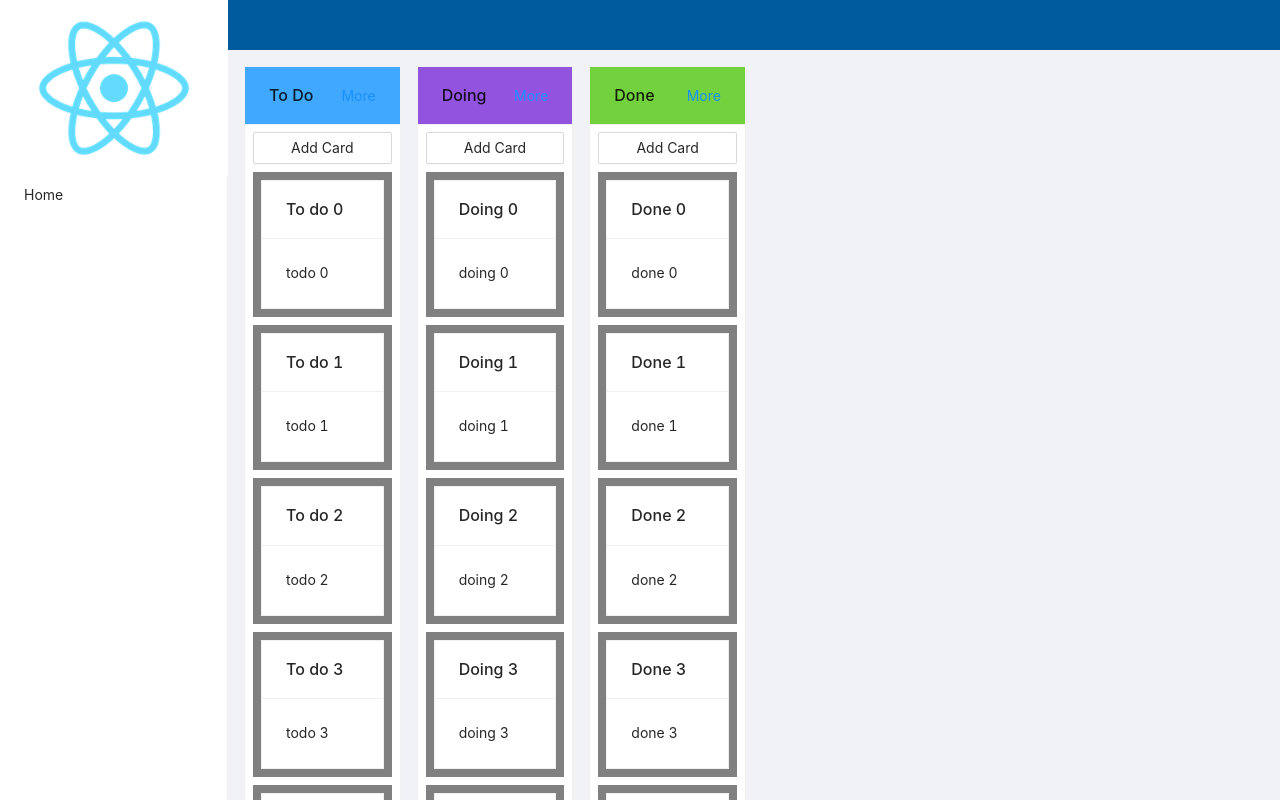
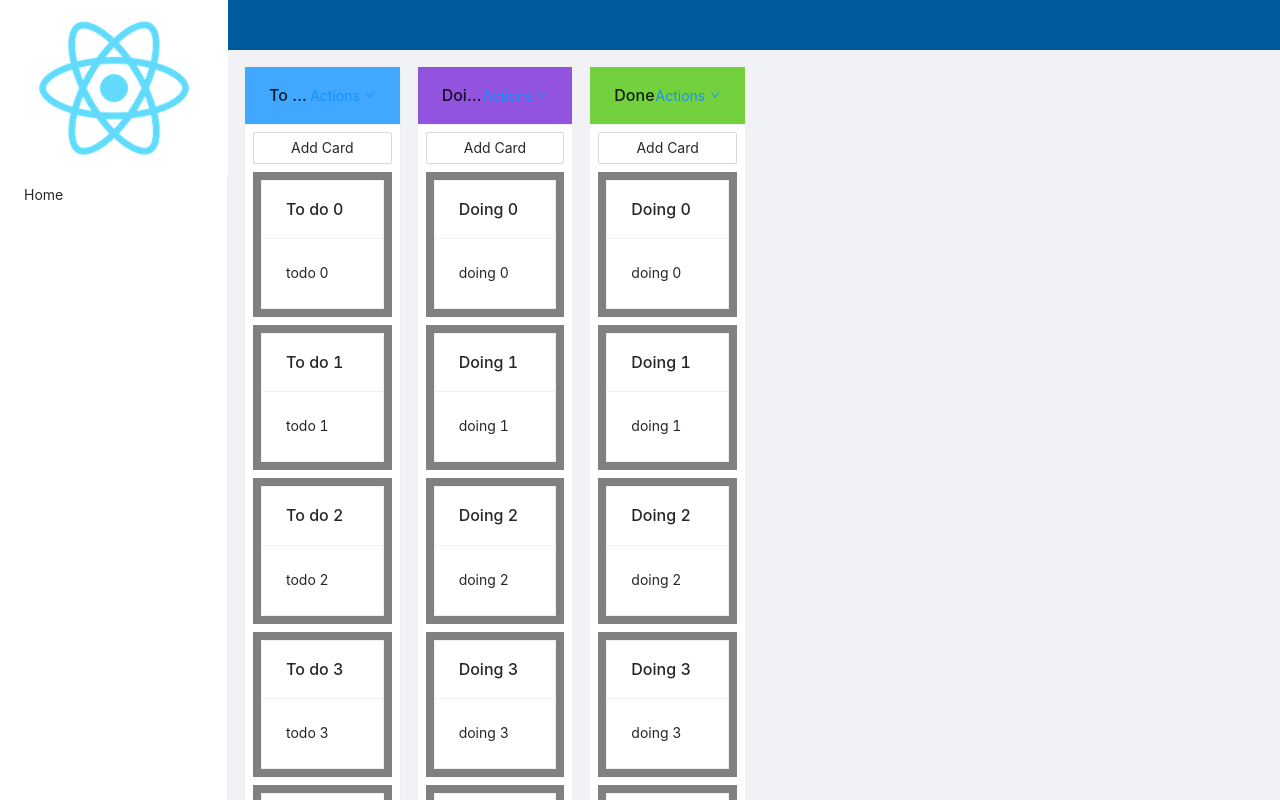
Before and after one commit to ADeepTech/React-KanbanBoard-DevOps, a React (Create React App) app in the folder Web/: page / in a window 1280 px wide. Shown: the top 800 px of the page. Built offline with nearby package versions, Linux system fonts and the light colour scheme.

Commit message:
Change to component

```diff
--- a/Web/src/components/pages/Dashboard/dashboard.js
+++ b/Web/src/components/pages/Dashboard/dashboard.js
@@ -5,8 +5,10 @@
  * @author AndyNgKM
 */
 import React, { Component } from 'react';
-import { Button, Card, Form, Input, Modal, Col, Row } from 'antd';
+import { Button, Dropdown, Card, Form, Input, Menu, Modal, Col, Row } from 'antd';
+import { DownOutlined } from '@ant-design/icons';
 import { DragDropContext, Droppable, Draggable } from "react-beautiful-dnd";
+import { BoardPanel } from "./panels";
 
 import './dashboard.scss';
 
@@ -81,6 +83,18 @@ const formItemLayout = {
   labelCol: { span: 4 },
   wrapperCol: { span: 20 },
 };
+
+function handleMenuClick(e) {
+  console.log('click', e);
+}
+
+const menu = (
+  <Menu onClick={handleMenuClick}>
+    <Menu.Item key="1">Edit Board</Menu.Item>
+    <Menu.Item key="2">Delete Board</Menu.Item>
+    <Menu.Item key="3">3rd item</Menu.Item>
+  </Menu>
+);
 
 export default class Dashboard extends Component {
 
@@ -204,135 +218,32 @@ export default class Dashboard extends Component {
   render() {
     const isMobile = this.props.isMobile;
     const displayAddCard = this.displayAddCard;
-    const option = {
-      xAxis: {
-        type: 'category',
-        data: ['Mon', 'Tue', 'Wed', 'Thu', 'Fri', 'Sat', 'Sun']
-      },
-      yAxis: {
-        type: 'value'
-      },
-      series: [{
-        data: [820, 932, 901, 934, 1290, 1330, 1320],
-        type: 'line'
-      }]
-    };
     return (
       <div id="Dashboard" style={{ height: '100%', paddingTop: '16px', paddingLeft: '16px' }}>
         <section id="AC-Inner-Content" className="AC-Inner-Content">
           <DragDropContext onDragEnd={this.onDragEnd}>
             <Row>
-              <Col xs={24} sm={24} md={24} lg={4} xl={4} style={{ width: "100%", paddingRight: (isMobile === true) ? '0px' : '16px' }}>
-                <Card title="To Do" extra={<a href="#">More</a>} style={{ width: "100%" }} headStyle={{ backgroundColor: '#40a9ff' }} bodyStyle={{ padding: '0px' }}>
-                  <div style={{ width: '100%', padding: grid, paddingBottom: '0px' }}>
-                    <Button onClick={() => displayAddCard("droppable")} style={{ width: '100%' }}>Add Card</Button>
-                  </div>
-                  <Droppable droppableId="droppable">
-                    {(provided, snapshot) => (
-                      <div
-                        ref={provided.innerRef}
-                        style={getListStyle(snapshot.isDraggingOver)}>
-                        {this.state.items.map((item, index) => (
-                          <Draggable
-                            key={item.id}
-                            draggableId={item.id}
-                            index={index}>
-                            {(provided, snapshot) => (
-                              <div
-                                ref={provided.innerRef}
-                                {...provided.draggableProps}
-                                {...provided.dragHandleProps}
-                                style={getItemStyle(
-                                  snapshot.isDragging,
-                                  provided.draggableProps.style
-                                )}>
-                                <Card title={item.title}>
-                                  {item.content}
-                                </Card>
-                              </div>
-                            )}
-                          </Draggable>
-                        ))}
-                        {provided.placeholder}
-                      </div>
-                    )}
-                  </Droppable>
-                </Card>
-              </Col>
-              <Col xs={24} sm={24} md={24} lg={4} xl={4} style={{ paddingRight: (isMobile === true) ? '0px' : '16px' }}>
-                <Card title="Doing" extra={<a href="#">More</a>} style={{ width: "100%" }} headStyle={{ backgroundColor: '#9254de' }} bodyStyle={{ padding: '0px' }}>
-                  <div style={{ width: '100%', padding: grid, paddingBottom: '0px' }}>
-                    <Button onClick={() => displayAddCard("droppable2")} style={{ width: '100%' }}>Add Card</Button>
-                  </div>
-                  <Droppable droppableId="droppable2">
-                    {(provided, snapshot) => (
-                      <div
-                        ref={provided.innerRef}
-                        style={getListStyle(snapshot.isDraggingOver)}>
-                        {this.state.selected.map((item, index) => (
-                          <Draggable
-                            key={item.id}
-                            draggableId={item.id}
-                            index={index}>
-                            {(provided, snapshot) => (
-                              <div
-                                ref={provided.innerRef}
-                                {...provided.draggableProps}
-                                {...provided.dragHandleProps}
-                                style={getItemStyle(
-                                  snapshot.isDragging,
-                                  provided.draggableProps.style
-                                )}>
-                                <Card title={item.title}>
-                                  {item.content}
-                                </Card>
-                              </div>
-                            )}
-                          </Draggable>
-                        ))}
-                        {provided.placeholder}
-                      </div>
-                    )}
-                  </Droppable>
-                </Card>
-              </Col>
-              <Col xs={24} sm={24} md={24} lg={4} xl={4} style={{ paddingRight: (isMobile === true) ? '0px' : '16px' }}>
-                <Card title="Done" extra={<a href="#">More</a>} style={{ width: "100%" }} headStyle={{ backgroundColor: '#73d13d' }} bodyStyle={{ padding: '0px' }}>
-                  <div style={{ width: '100%', padding: grid, paddingBottom: '0px' }}>
-                    <Button onClick={() => displayAddCard("droppable3")} style={{ width: '100%' }}>Add Card</Button>
-                  </div>
-                  <Droppable droppableId="droppable3">
-                    {(provided, snapshot) => (
-                      <div
-                        ref={provided.innerRef}
-                        style={getListStyle(snapshot.isDraggingOver)}>
-                        {this.state.selectedDone.map((item, index) => (
-                          <Draggable
-                            key={item.id}
-                            draggableId={item.id}
-                            index={index}>
-                            {(provided, snapshot) => (
-                              <div
-                                ref={provided.innerRef}
-                                {...provided.draggableProps}
-                                {...provided.dragHandleProps}
-                                style={getItemStyle(
-                                  snapshot.isDragging,
-                                  provided.draggableProps.style
-                                )}>
-                                <Card title={item.title}>
-                                  {item.content}
-                                </Card>
-                              </div>
-                            )}
-                          </Draggable>
-                        ))}
-                        {provided.placeholder}
-                      </div>
-                    )}
-                  </Droppable>
-                </Card>
-              </Col>
+              <BoardPanel
+                title="To Do"
+                color='#40a9ff'
+                droppableId="droppable"
+                items={this.state.items}
+                displayAddCard={displayAddCard}
+              />
+              <BoardPanel
+                title="Doing"
+                color='#9254de'
+                droppableId="droppable2"
+                items={this.state.selected}
+                displayAddCard={displayAddCard}
+              />
+              <BoardPanel
+                title="Done"
+                color='#73d13d'
+                droppableId="droppable3"
+                items={this.state.selected}
+                displayAddCard={displayAddCard}
+              />
             </Row>
           </DragDropContext>
         </section>
--- /dev/null
+++ b/Web/src/components/pages/Dashboard/panels/boardPanel.js
@@ -0,0 +1,152 @@
+/*
+ * Copyright (c) ADeepTech
+ * Licensed under the MIT license
+ * https://github.com/ADeepTech/React-KanbanBoard-DevOps/blob/master/LICENSE
+ * @author AndyNgKM
+*/
+import React, { Component } from 'react';
+import { Button, Dropdown, Card, Form, Input, Menu, Modal, Col, Row } from 'antd';
+import { DownOutlined } from '@ant-design/icons';
+import { DragDropContext, Droppable, Draggable } from "react-beautiful-dnd";
+
+// a little function to help us with reordering the result
+const reorder = (list, startIndex, endIndex) => {
+  const result = Array.from(list);
+  const [removed] = result.splice(startIndex, 1);
+  result.splice(endIndex, 0, removed);
+
+  return result;
+};
+
+/**
+ * Moves an item from one list to another list.
+ */
+const move = (source, destination, droppableSource, droppableDestination) => {
+  const sourceClone = Array.from(source);
+  const destClone = Array.from(destination);
+  const [removed] = sourceClone.splice(droppableSource.index, 1);
+
+  destClone.splice(droppableDestination.index, 0, removed);
+
+  const result = {};
+  result[droppableSource.droppableId] = sourceClone;
+  result[droppableDestination.droppableId] = destClone;
+
+  return result;
+};
+
+const grid = 8;
+
+const getItemStyle = (isDragging, draggableStyle) => ({
+  // some basic styles to make the items look a bit nicer
+  userSelect: 'none',
+  padding: grid,
+  margin: `0 0 ${grid}px 0`,
+
+  // change background colour if dragging
+  background: isDragging ? 'lightgreen' : 'grey',
+
+  // styles we need to apply on draggables
+  ...draggableStyle
+});
+
+const getListStyle = isDraggingOver => ({
+  background: isDraggingOver ? 'lightblue' : 'white',
+  padding: grid,
+  width: "100%"
+});
+
+function handleMenuClick(e) {
+  console.log('click', e);
+}
+
+const menu = (
+  <Menu onClick={handleMenuClick}>
+    <Menu.Item key="1">Edit Board</Menu.Item>
+    <Menu.Item key="2">Delete Board</Menu.Item>
+    <Menu.Item key="3">3rd item</Menu.Item>
+  </Menu>
+);
+
+export class BoardPanel extends Component {
+
+  constructor(props) {
+    super(props);
+    this.state = {
+      displayAddCard: false,
+    };
+    this.handleOk = this.handleOk.bind(this);
+    this.handleCancel = this.handleCancel.bind(this);
+  }
+
+  componentWillMount() {
+  }
+
+  componentDidUpdate(prevProps) {
+  }
+
+  handleOk() {
+    this.setState({
+      displayAddCard: false
+    });
+  }
+
+  handleCancel() {
+    this.setState({
+      displayAddCard: false
+    });
+  }
+
+  displayAddCard(id) {
+    this.setState({
+      displayAddCard: true
+    });
+  }
+
+  render() {
+    const isMobile = this.props.isMobile;
+    const droppableId = this.props.droppableId;
+    const displayAddCard = this.props.displayAddCard;
+    return (
+      <Col xs={24} sm={24} md={24} lg={4} xl={4} style={{ width: "100%", paddingRight: (isMobile === true) ? '0px' : '16px' }}>
+        <Card title={this.props.title} extra={<Dropdown overlay={menu} trigger={['click']}>
+          <a>Actions <DownOutlined /></a>
+        </Dropdown>} style={{ width: "100%" }} headStyle={{ backgroundColor: this.props.color }} bodyStyle={{ padding: '0px' }}>
+          <div style={{ width: '100%', padding: grid, paddingBottom: '0px' }}>
+            <Button onClick={() => displayAddCard(`${droppableId}`)} style={{ width: '100%' }}>Add Card</Button>
+          </div>
+          <Droppable droppableId={droppableId}>
+            {(provided, snapshot) => (
+              <div
+                ref={provided.innerRef}
+                style={getListStyle(snapshot.isDraggingOver)}>
+                {this.props.items.map((item, index) => (
+                  <Draggable
+                    key={item.id}
+                    draggableId={item.id}
+                    index={index}>
+                    {(provided, snapshot) => (
+                      <div
+                        ref={provided.innerRef}
+                        {...provided.draggableProps}
+                        {...provided.dragHandleProps}
+                        style={getItemStyle(
+                          snapshot.isDragging,
+                          provided.draggableProps.style
+                        )}>
+                        <Card title={item.title}>
+                          {item.content}
+                        </Card>
+                      </div>
+                    )}
+                  </Draggable>
+                ))}
+                {provided.placeholder}
+              </div>
+            )}
+          </Droppable>
+        </Card>
+      </Col>
+    );
+  }
+}
--- /dev/null
+++ b/Web/src/components/pages/Dashboard/panels/index.js
@@ -0,0 +1,7 @@
+/*
+ * Copyright (c) ADeepTech
+ * Licensed under the MIT license
+ * https://github.com/ADeepTech/React-KanbanBoard-DevOps/blob/master/LICENSE
+ * @author AndyNgKM
+*/
+export * from './boardPanel';
```
